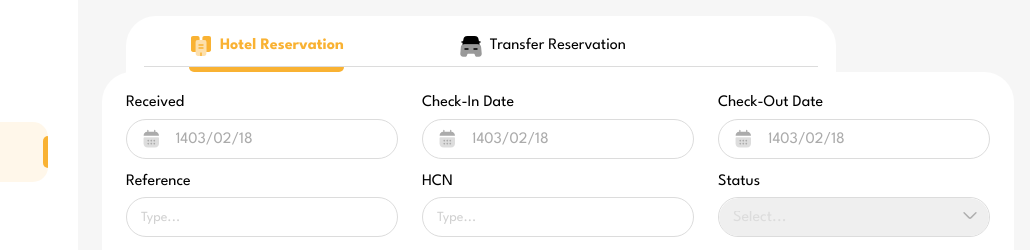
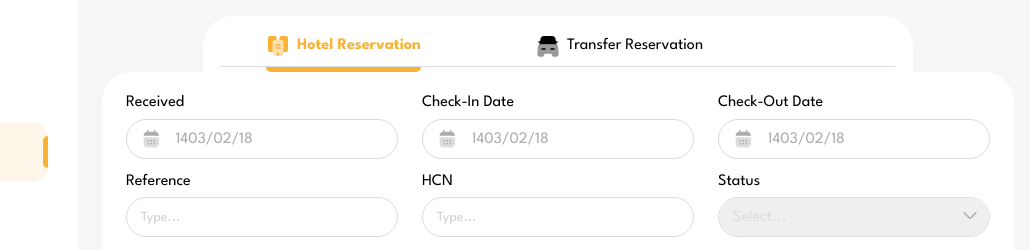
Before and after one commit to overvi/int, a website: page src/reservations/index.html in a window 1280 px wide. Shown: the part 97-347 px from the top of the page, 250-1280 px from the left. Drawn offline with nearby package versions, Linux system fonts and the light colour scheme; files that its build step writes are made by us from their sources; files whose address does not match are found by name.

Commit message:
reservations-4

```diff
--- a/src/reservations/index.html
+++ b/src/reservations/index.html
@@ -337,7 +337,7 @@
           class="mt-[75px] z-0 relative h-[calc(100%-7.4375rem)] bg-white p-6 rounded-4xl"
         >
           <div
-            class="bg-white -z-[1] absolute w-[44.375rem] top-0 -translate-y-1/2 p-[18px] rounded-4xl h-28"
+            class="bg-white -z-[1] absolute w-[44.375rem] right-0 left-0 m-auto top-0 -translate-y-1/2 p-[18px] rounded-4xl h-28"
           >
             <ul
               class="border-b *:cursor-pointer flex items-center gap-[70px] *:pb-2"
```
